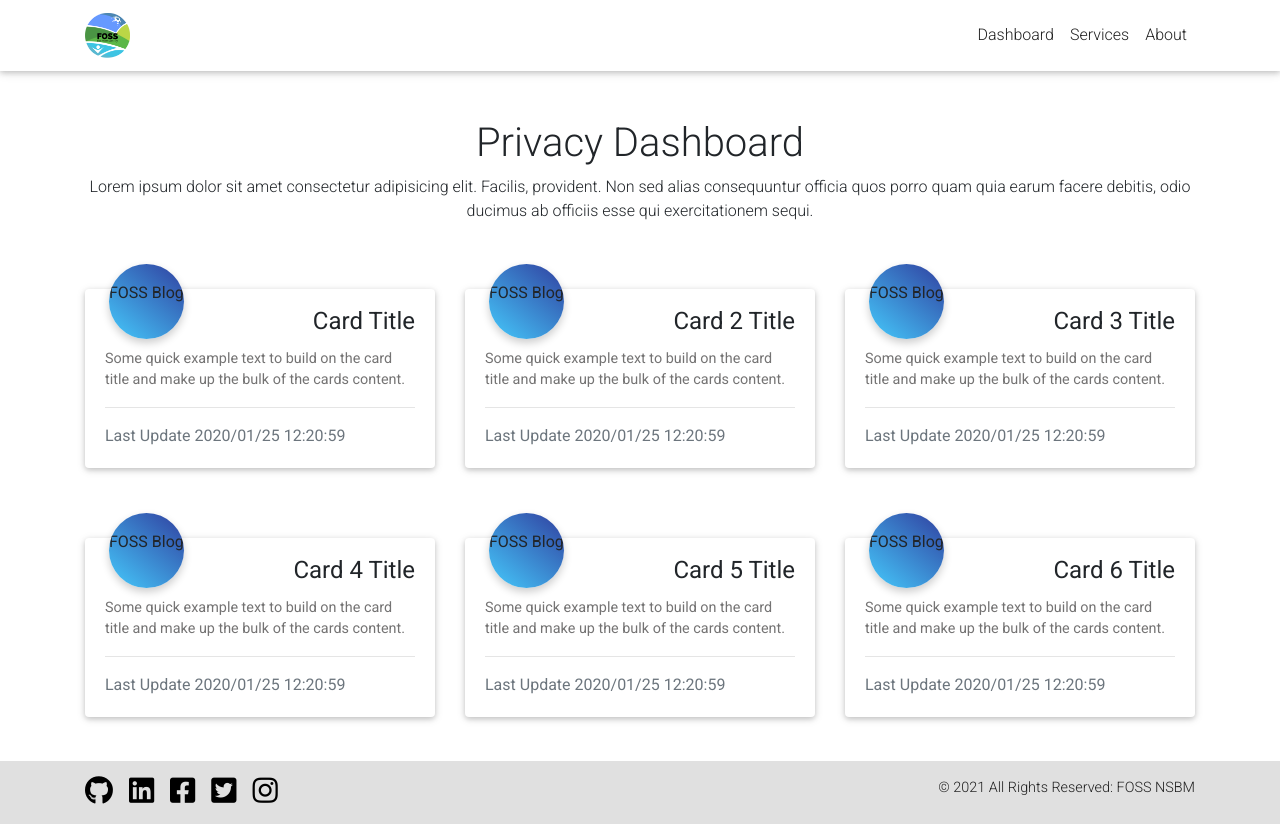
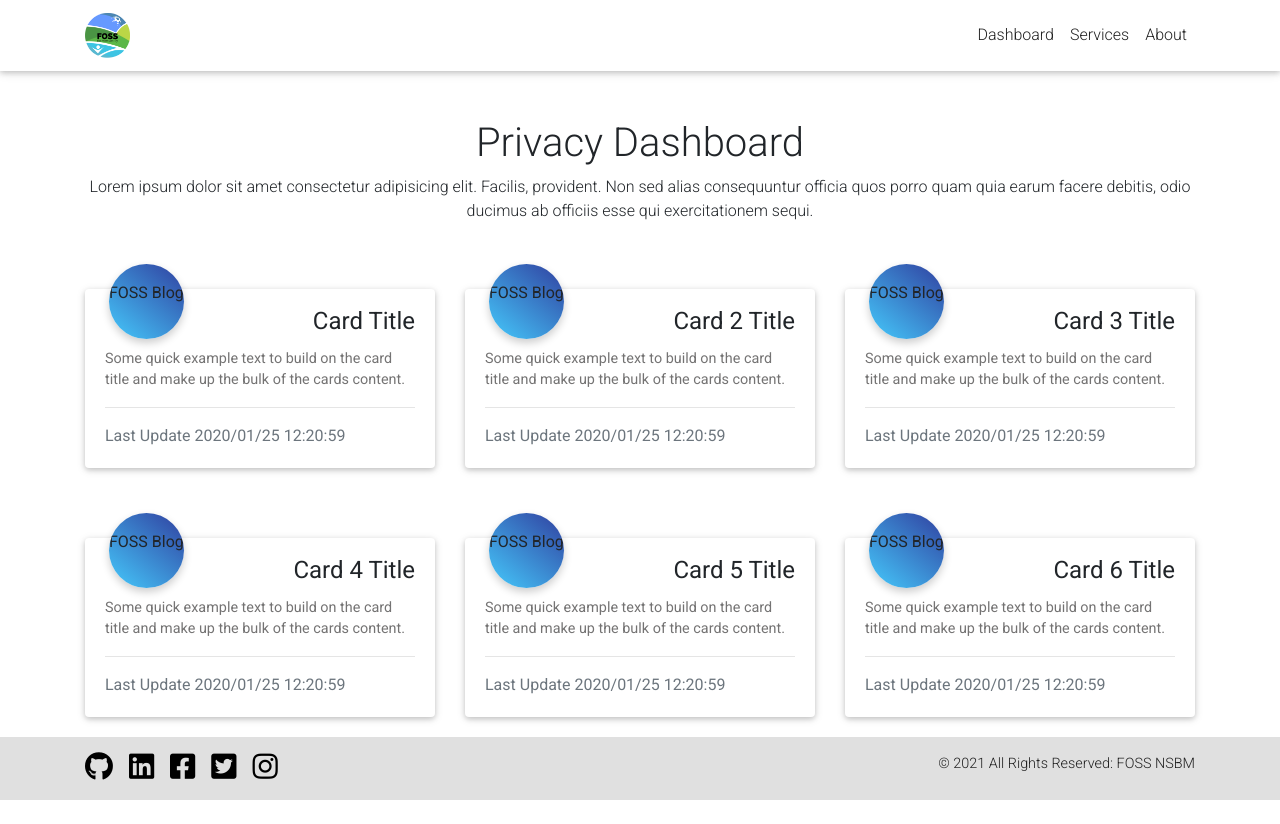
Before and after one commit to fossnsbm/Privacy-Dashboad, a React (Create React App) app: page / in a window 1280 px wide. After the commit the page ends 800 px from the top, so only its background shows below. Built offline with nearby package versions, Linux system fonts and the light colour scheme.

Commit message:
The issues in Footer has corrected

```diff
--- a/src/Components/Footer/Footer.css
+++ b/src/Components/Footer/Footer.css
@@ -17,3 +17,10 @@
 .twit:hover{
     color: #30a945;
 }
+
+.footer {
+    position: fixed;
+    left: 0px;
+    right: 0px;
+    bottom: 0px;
+}
--- a/src/Components/Footer/Footer.jsx
+++ b/src/Components/Footer/Footer.jsx
@@ -5,7 +5,7 @@ import { MDBCol, MDBContainer, MDBRow, MDBFooter, MDBIcon } from "mdbreact";
 
 const Footer = () => {
   return (
-    <MDBFooter color="" className="font-small pt-3 pb-3 mt-4 bg-light text-dark">
+    <MDBFooter color="" className="font-small pt-3 pb-3 mt-4 bg-light text-dark footer">
       <MDBContainer  className=" ">
         <MDBRow>
             <MDBCol className="social left">
```
